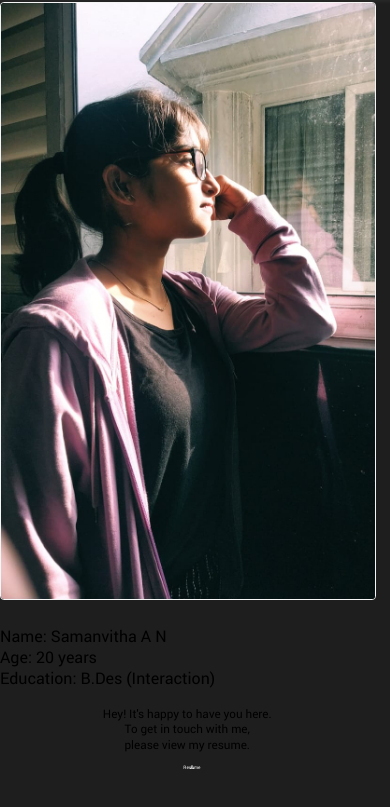
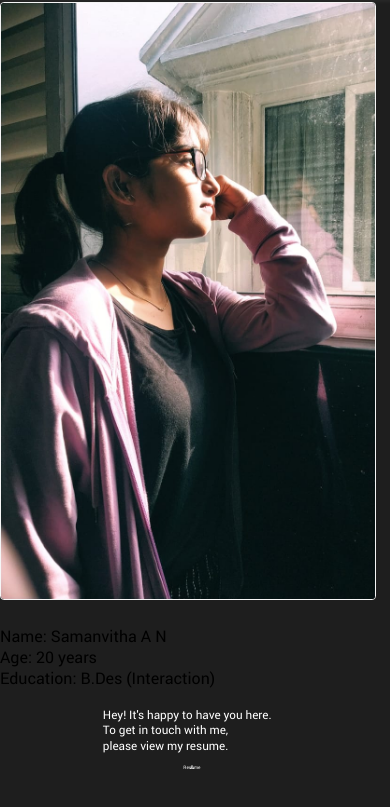
Before and after one commit to SamanvithaAN/SamanvithaANportfolio, a plain HTML site: page Samanvitha.html in a window 390 px wide. Shown: the part 33-840 px from the top of the page. Drawn offline with Linux system fonts and the light colour scheme; files whose address does not match are found by name.

Commit message:
Update samanvitha.css

```diff
--- a/samanvitha.css
+++ b/samanvitha.css
@@ -300,9 +300,10 @@ font-style: italic;
   height: 100%;
 }
 .infodescription{
-text-align: center;
 font-size: 3vw;
 line-height: 4vw;
+color: white;
+   margin: auto;
 }
 .footer{
   width: 100%;
@@ -426,9 +427,10 @@ body{
 }
 
   .infodescription{
-text-align: center;
 font-size: 3vw;
 line-height: 4vw;
+    color: white;
+    margin: auto;
 }
 .footer{
   width: 100%;
```
